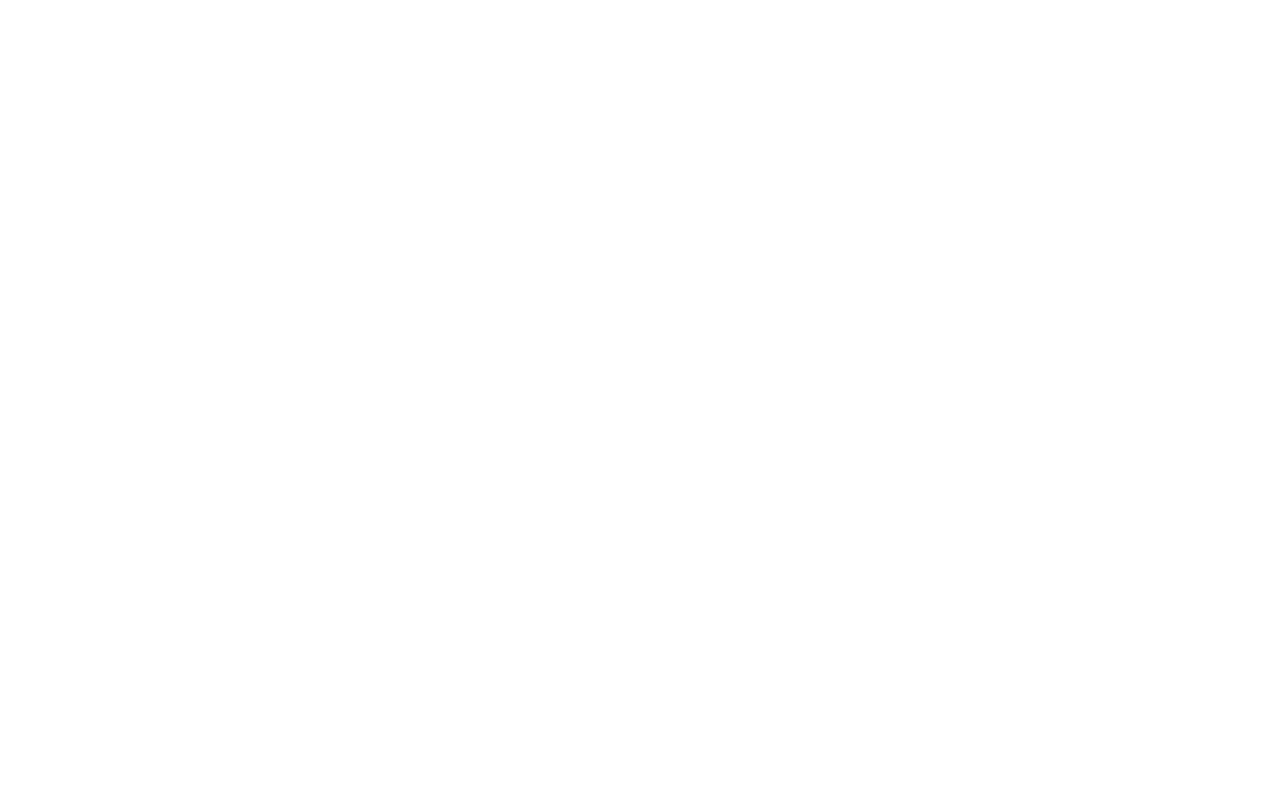
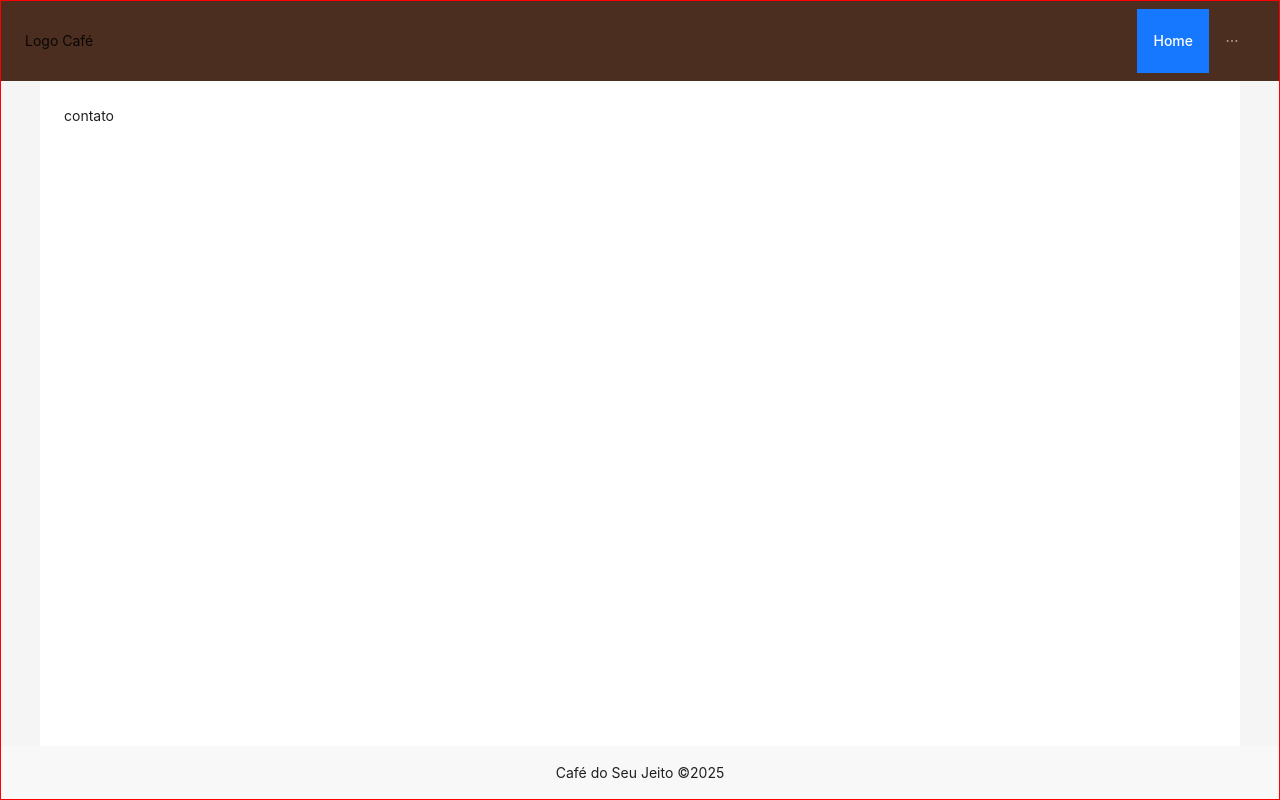
Before and after one commit to ThiagoTelma/projeto-react, a React (Vite) app: page /contato in a window 1280 px wide. Before the commit this address had no page. Built offline with nearby package versions, Linux system fonts and the light colour scheme.

Commit message:
Estruturas Paginas e rotas

```diff
--- a/src/App.tsx
+++ b/src/App.tsx
@@ -1,14 +1,13 @@
 // src/App.tsx
 import React from "react";
 import { BrowserRouter as Router, Routes, Route } from "react-router-dom";
-import PageTemplate from "./components/Layout/PageTemplate"
 
 import Home from "./pages/Home";
-/*import Contato from "./pages/Contato";
+import Contato from "../src/pages/Contato";
 import Franqueado from "./pages/Franqueado";
 import Loja from "./pages/Loja";
 import SobreNos from "./pages/SobreNos";
-import Tutorial from "./pages/Tutorial";*/
+import Tutorial from "./pages/Tutorial";
 
 const App: React.FC = () => {
   return (
@@ -20,46 +19,34 @@ const App: React.FC = () => {
               <Home />
           }
         />
-       {/* <Route
+       <Route
           path="/contato"
+          element={<Contato />}
+        />
+        <Route
+          path="/franqueado"
           element={
-           <PageTemplate>
-              <Contato />
-            </PageTemplate>
+              <Franqueado />
           }
         />
-        {/*<Route
-          path="/franqueado"
-          element={
-            <PageTemplate>
-              <Franqueado />
-            </PageTemplate>
-          }
-        />*/}
-       {/* <Route
+        <Route
           path="/loja"
           element={
-            <PageTemplate>
               <Loja />
-            </PageTemplate>
           }
         />
-      {/*  <Route
+        <Route
           path="/sobre-nos"
           element={
-            <PageTemplate>
               <SobreNos />
-            </PageTemplate>
           }
-        />*/}
-        {/*<Route
+        />
+        <Route
           path="/tutorial"
           element={
-            <PageTemplate>
               <Tutorial />
-            </PageTemplate>
           }
-        />*/}
+        />
       </Routes>
     </Router>
   );
--- a/src/pages/Contato/index.tsx
+++ b/src/pages/Contato/index.tsx
@@ -1,12 +1,13 @@
 import React from 'react';
-import './index.css';
+import PageTemplate from '../../components/Layout/PageTemplate';
+import './styles.css';
 
 const Contato: React.FC = () => {
     return (
-        <div>
-            Contato
-        </div>
-    );
+    <PageTemplate>
+      contato
+    </PageTemplate>
+  );
 };
 
 export default Contato;
--- a/src/pages/Franqueado/index.tsx
+++ b/src/pages/Franqueado/index.tsx
@@ -0,0 +1,13 @@
+import React from 'react';
+import PageTemplate from '../../components/Layout/PageTemplate';
+import './styles.css';
+
+const Franqueado: React.FC = () => {
+    return (
+    <PageTemplate>
+      Franqueado
+    </PageTemplate>
+  );
+};
+
+export default Franqueado;
--- a/src/pages/Home/index.tsx
+++ b/src/pages/Home/index.tsx
@@ -1,11 +1,14 @@
 // Exemplo: Home/index.tsx
 import PageTemplate from "../../components/Layout/PageTemplate";
+import Button from "antd/es/button";
+
 
 const Home: React.FC = () => {
   return (
     <PageTemplate>
       <h1>Bem-vindo ao Café do Seu Jeito!</h1>
       <p>Descubra sabores, aromas e experiências únicas.</p>
+      <Button type="primary">Saiba mais</Button>
     </PageTemplate>
   );
 };
--- a/src/pages/Loja/index.tsx
+++ b/src/pages/Loja/index.tsx
@@ -0,0 +1,13 @@
+import React from 'react';
+import PageTemplate from '../../components/Layout/PageTemplate';
+import './styles.css';
+
+const Loja: React.FC = () => {
+    return (
+    <PageTemplate>
+      Loja
+    </PageTemplate>
+  );
+};
+
+export default Loja;
--- a/src/pages/SobreNos/index.tsx
+++ b/src/pages/SobreNos/index.tsx
@@ -0,0 +1,13 @@
+import React from 'react';
+import PageTemplate from '../../components/Layout/PageTemplate';
+import './styles.css';
+
+const SobreNos: React.FC = () => {
+    return (
+    <PageTemplate>
+      Sobre Nós
+    </PageTemplate>
+  );
+};
+
+export default SobreNos;
--- a/src/pages/Tutorial/index.tsx
+++ b/src/pages/Tutorial/index.tsx
@@ -0,0 +1,13 @@
+import React from 'react';
+import PageTemplate from '../../components/Layout/PageTemplate';
+import './styles.css';
+
+const Tutorial: React.FC = () => {
+    return (
+    <PageTemplate>
+      Tutorial
+    </PageTemplate>
+  );
+};
+
+export default Tutorial;
```
